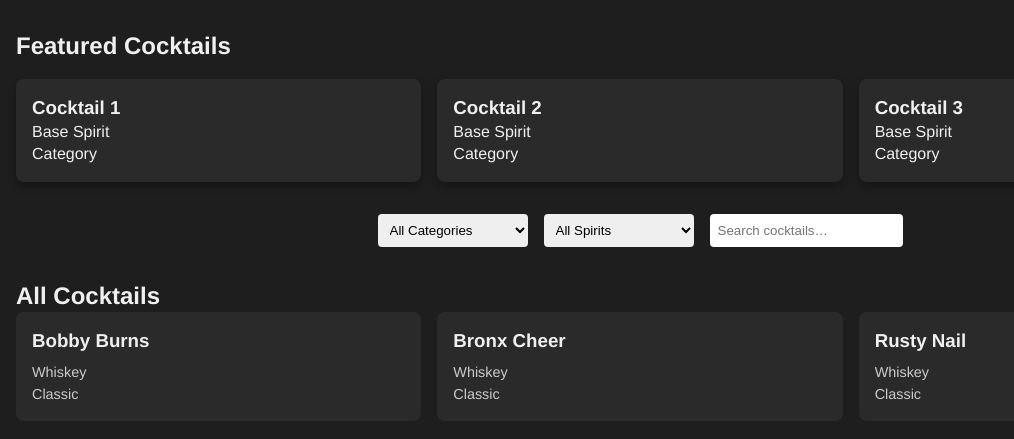
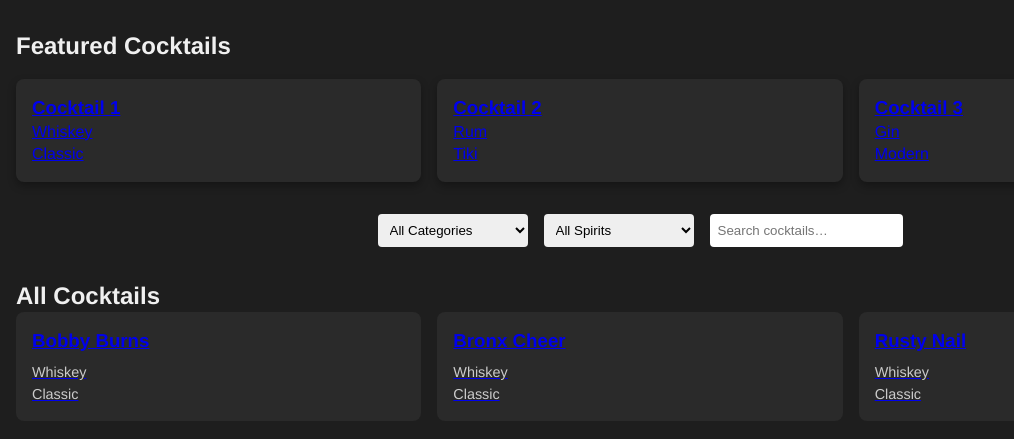
Before and after one commit to bwestphal23/cocktail-recipes, a plain HTML site: page index.html in a window 1280 px wide. Shown: the part 75-514 px from the top of the page, without its empty margins (0-1014 px from the left). Drawn offline with Linux system fonts and the light colour scheme.

Commit message:
Update index.html

```diff
--- a/index.html
+++ b/index.html
@@ -16,21 +16,21 @@
   <section class="featured-cocktails">
     <h2>Featured Cocktails</h2>
     <div class="featured-grid">
-      <div class="featured-card">
+      <a href="cocktail1.html" class="featured-card" data-name="Cocktail 1" data-category="Classic" data-spirit="Whiskey">
         <h3>Cocktail 1</h3>
-        <p>Base Spirit</p>
-        <span class="category">Category</span>
-      </div>
-      <div class="featured-card">
+        <p>Whiskey</p>
+        <span class="category">Classic</span>
+      </a>
+      <a href="cocktail2.html" class="featured-card" data-name="Cocktail 2" data-category="Tiki" data-spirit="Rum">
         <h3>Cocktail 2</h3>
-        <p>Base Spirit</p>
-        <span class="category">Category</span>
-      </div>
-      <div class="featured-card">
+        <p>Rum</p>
+        <span class="category">Tiki</span>
+      </a>
+      <a href="cocktail3.html" class="featured-card" data-name="Cocktail 3" data-category="Modern" data-spirit="Gin">
         <h3>Cocktail 3</h3>
-        <p>Base Spirit</p>
-        <span class="category">Category</span>
-      </div>
+        <p>Gin</p>
+        <span class="category">Modern</span>
+      </a>
     </div>
   </section>
 
@@ -48,7 +48,7 @@
       <option value="Vodka">Vodka</option>
       <option value="Gin">Gin</option>
       <option value="Whiskey">Whiskey</option>
-      <!-- Add more as needed -->
+      <option value="Rum">Rum</option>
     </select>
 
     <input type="text" id="search-input" placeholder="Search cocktails…">
@@ -58,23 +58,23 @@
   <section class="all-cocktails">
     <h2>All Cocktails</h2>
     <div class="cocktail-grid" id="cocktail-grid">
-      <!-- Placeholder cards -->
-      <div class="cocktail-card" data-name="Bronx Cheer" data-category="Classic" data-spirit="Whiskey">
+      <!-- Example cards; replace href with actual HTML files -->
+      <a href="bronx-cheer.html" class="cocktail-card" data-name="Bronx Cheer" data-category="Classic" data-spirit="Whiskey">
         <h3>Bronx Cheer</h3>
         <p>Whiskey</p>
         <span class="category">Classic</span>
-      </div>
-      <div class="cocktail-card" data-name="Bobby Burns" data-category="Classic" data-spirit="Whiskey">
+      </a>
+      <a href="bobby-burns.html" class="cocktail-card" data-name="Bobby Burns" data-category="Classic" data-spirit="Whiskey">
         <h3>Bobby Burns</h3>
         <p>Whiskey</p>
         <span class="category">Classic</span>
-      </div>
-      <div class="cocktail-card" data-name="Rusty Nail" data-category="Classic" data-spirit="Whiskey">
+      </a>
+      <a href="rusty-nail.html" class="cocktail-card" data-name="Rusty Nail" data-category="Classic" data-spirit="Whiskey">
         <h3>Rusty Nail</h3>
         <p>Whiskey</p>
         <span class="category">Classic</span>
-      </div>
-      <!-- Add more dynamically later -->
+      </a>
+      <!-- Add additional cards dynamically as you generate HTML pages -->
     </div>
   </section>
 
```
